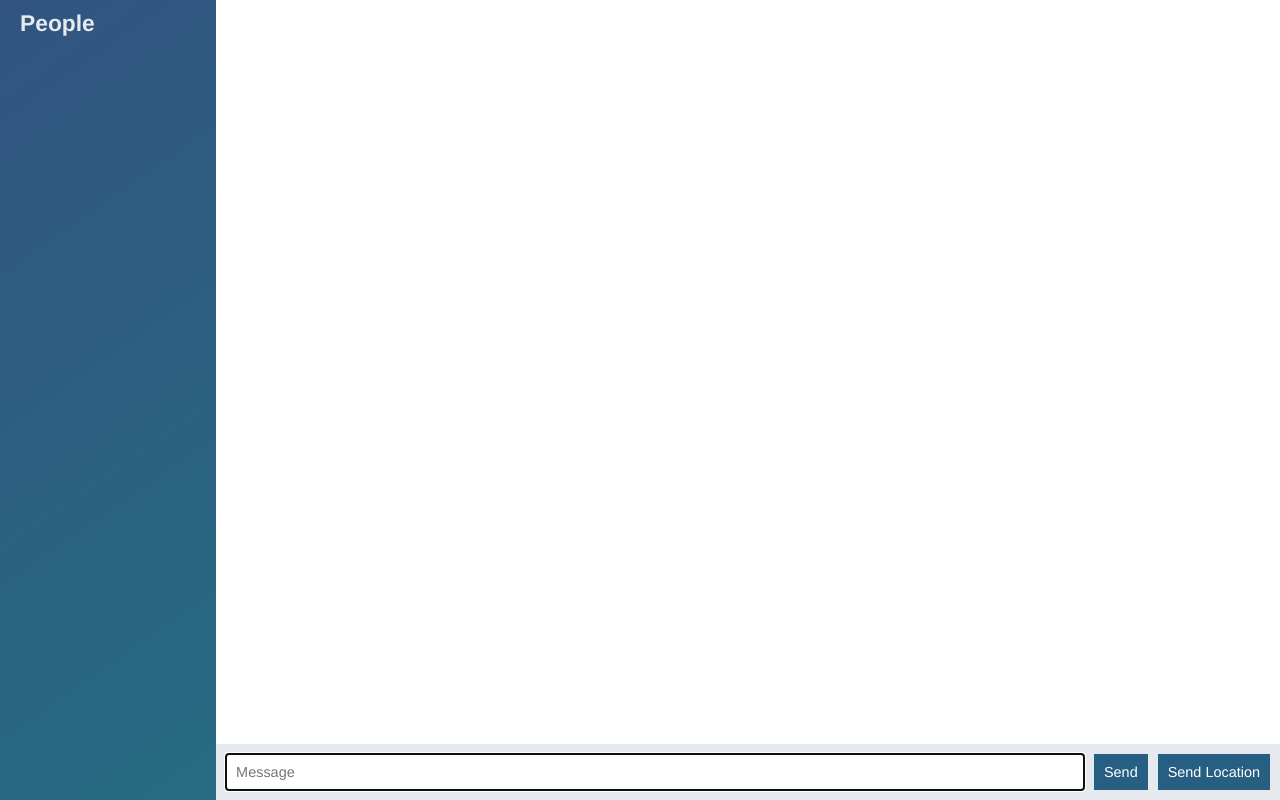
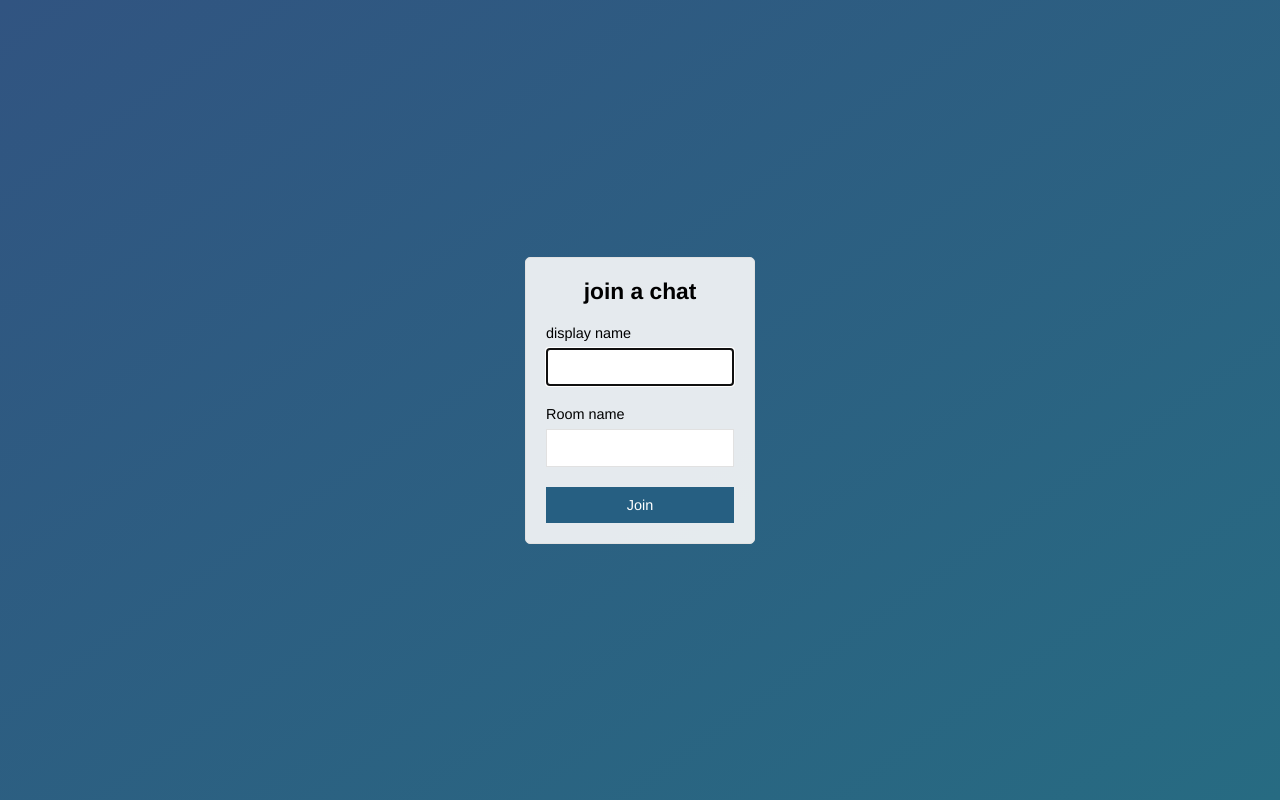
Before and after one commit to vhmoura/node-chat-app, a website: page public/index.html in a window 1280 px wide. Drawn offline with nearby package versions, Linux system fonts and the light colour scheme; no server answers.

Commit message:
add join page

```diff
--- a/public/index.html
+++ b/public/index.html
@@ -1,55 +1,27 @@
 <!DOCTYPE html>
 <html>
     <head>
-       <meta charset="utf-8">
-       <link rel="stylesheet" href="/css/styles.css">
+        <meta charset="utf-8">
+        <title>Join | ChatApp</title>
+        <meta name="viewport" content="width=device-width, initial-scale=1, user-scalable=no">
+        <link rel="stylesheet" href="/css/styles.css">
     </head>
-    <body class="chat">
-        <div class="chat__sidebar">
-            <h3>People</h3>
-            <div id="users"></div>
+    <body class="centered-form">
+        <div class="centered-form__form">
+            <form action="/chat.html">
+                <div class="form-field"><h3>join a chat</h3></div>
+                <div class="form-field">
+                    <label>display name</label>
+                    <input type="text" name="name" autofocus>
+                </div>
+                <div class="form-field">
+                    <label>Room name</label>
+                    <input type="text" name="room">
+                </div>
+                <div class="form-field">
+                    <button>Join</button>
+                </div>
+            </form>
         </div>
-        <div class="chat__main">
-
-            <ol id="messages" class="chat__messages"></ol>
-
-            <div class="chat__footer">
-                <form id="message-form">
-                    <input name="message" type="text" placeholder="Message" autofocus autocomplete="off"/>
-                    <button>Send</button>
-                </form>
-                <button id="send-location">Send Location</button>
-            </div>
-        </div>
-
-        <script id="message-template" type="text/template">
-            <li class="message">
-                <div class="message__title">
-                    <h4>{{from}}</h4>
-                    <spam>{{createdAt}}</spam>
-                </div>
-                <div class="message__body">
-                    <p>{{text}}</p>
-                </div>
-            </li>
-        </script>
-
-        <script id="location-message-template" type="text/template">
-            <li class="message">
-                <div class="message__title">
-                    <h4>{{from}}</h4>
-                    <spam>{{createdAt}}</spam>
-                </div>
-                <div class="message__body">
-                    <a href="{{url}}" target="_blank">My current location</a>
-                </div>
-            </li>
-        </script>
-
-        <script src="/socket.io/socket.io.js"></script>
-        <script src="/js/libs/jquery-3.2.1.min.js"></script>
-        <script src="/js/libs/moment.js"></script>
-        <script src="/js/libs/mustache.js"></script>
-        <script src="/js/index.js"></script>
     </body>
 </html>
```
Also changed, not shown: public/chat.html (added, +57 -0 lines), public/js/chat.js (renamed from public/js/index.js).
